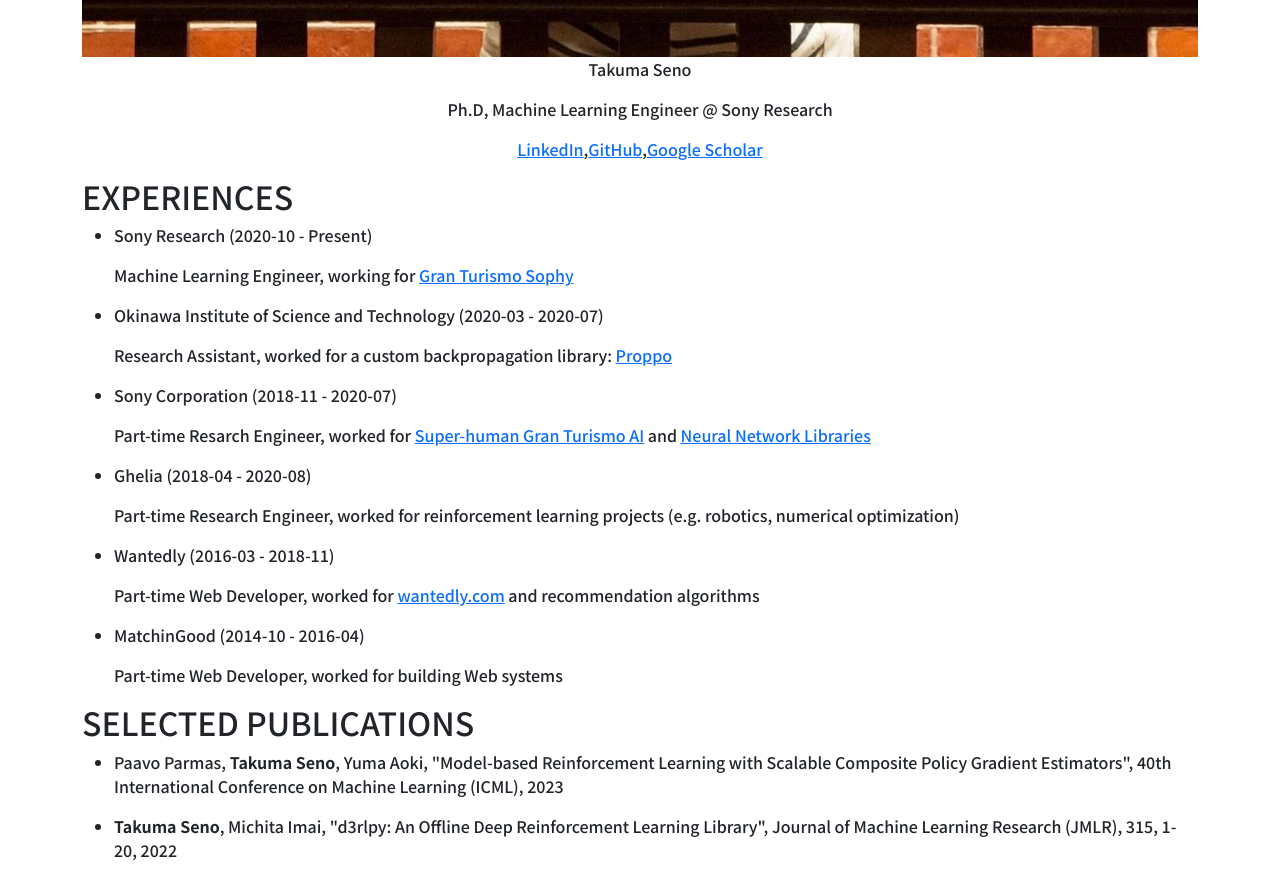
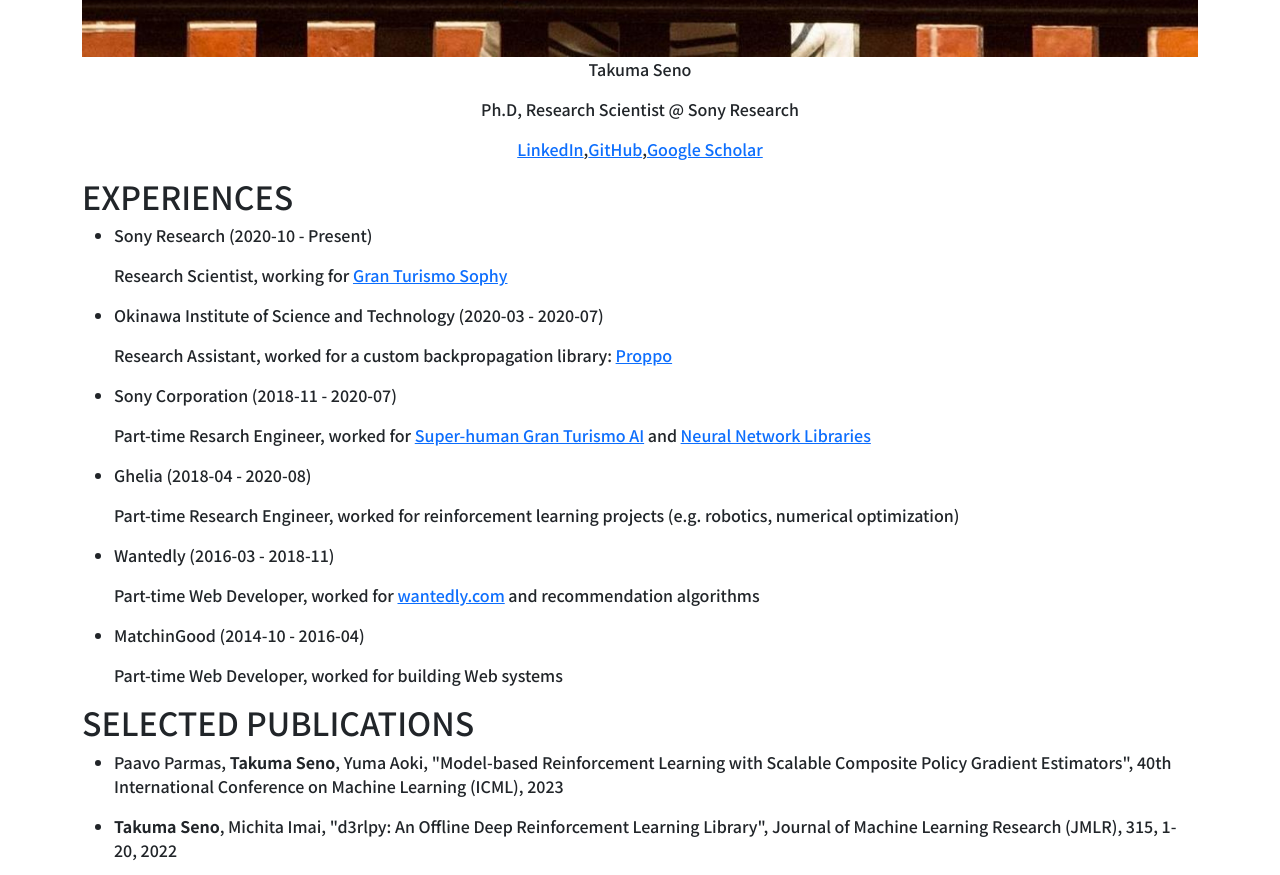
Before and after one commit to takuseno/takuseno.github.io, a Gatsby site: page / in a window 1280 px wide. Shown: the part 1115-1990 px from the top of the page. Built offline with nearby package versions, Linux system fonts and the light colour scheme; Gatsby itself is replaced by a stand-in of ours.

Commit message:
Update title

```diff
--- a/src/pages/index.js
+++ b/src/pages/index.js
@@ -32,7 +32,7 @@
       </Row>
       <Row className="justify-content-md-center">
         <Col md="auto">
-          <p>Ph.D, Machine Learning Engineer @ Sony Research</p>
+          <p>Ph.D, Research Scientist @ Sony Research</p>
         </Col>
       </Row>
       <Row className="justify-content-md-center">
@@ -56,7 +56,7 @@
         <ul className={contentListStyle}>
           <li>
             <p><span className={importantNameStyle}>Sony Research</span> (2020-10 - Present)</p>
-            <p>Machine Learning Engineer, working for <a href="https://www.gran-turismo.com/us/gran-turismo-sophy/">Gran Turismo Sophy</a></p>
+            <p>Research Scientist, working for <a href="https://www.gran-turismo.com/us/gran-turismo-sophy/">Gran Turismo Sophy</a></p>
           </li>
           <li>
             <p><span className={importantNameStyle}>Okinawa Institute of Science and Technology</span> (2020-03 - 2020-07)</p>
```
